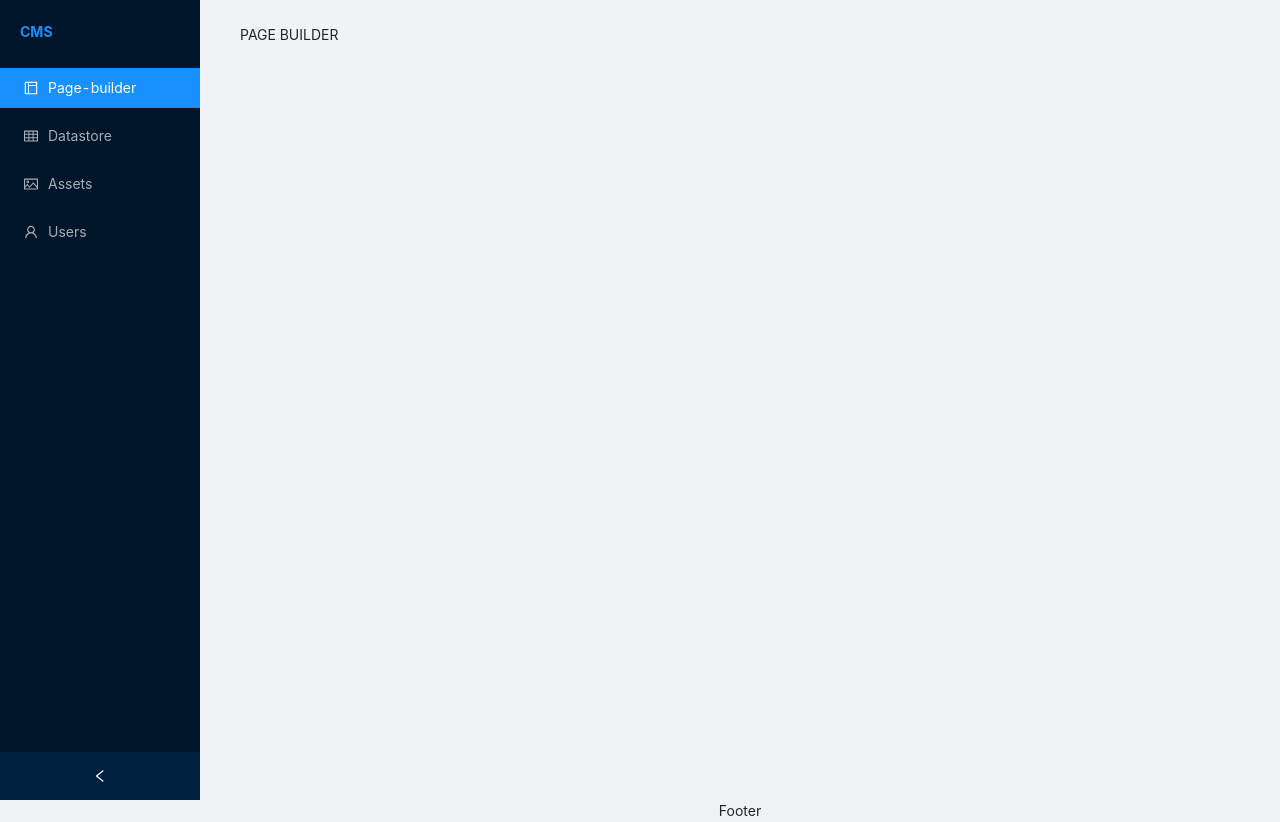
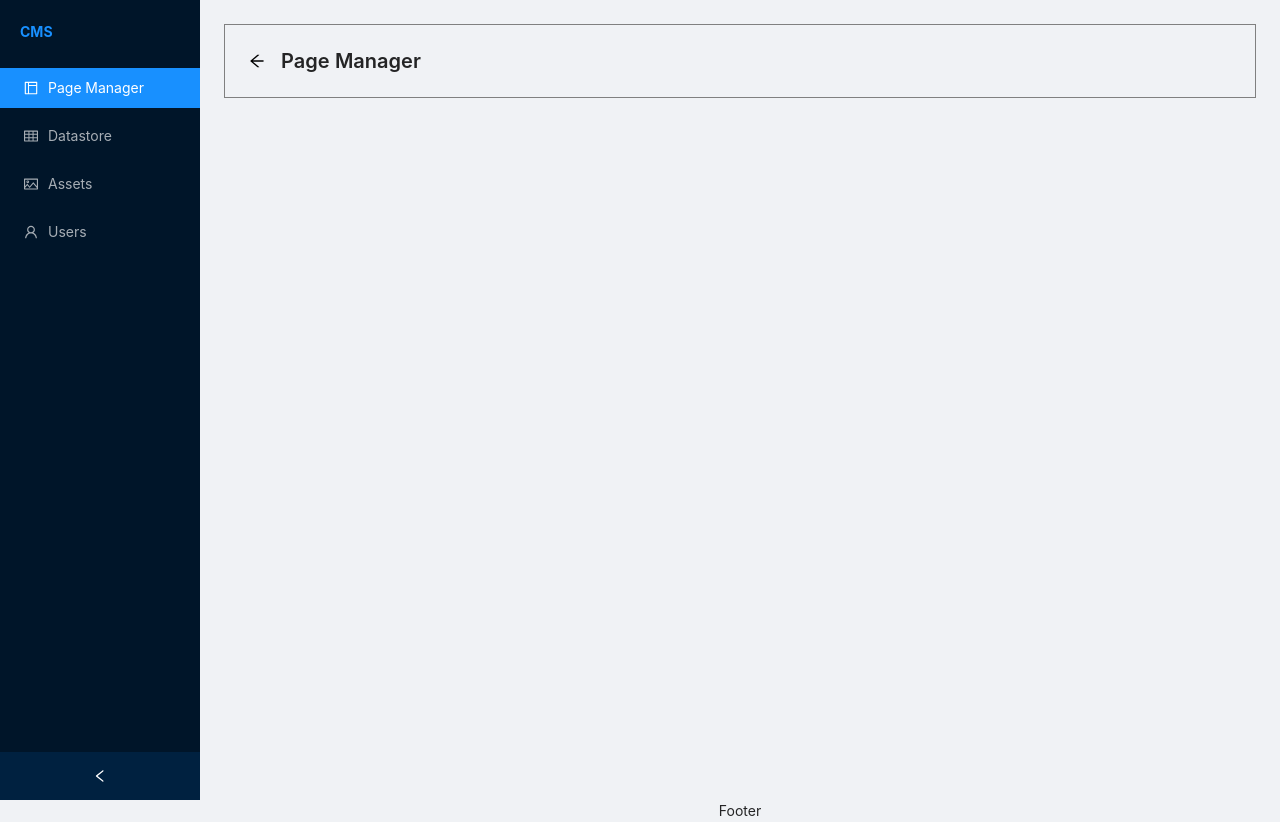
Before and after one commit to simranjitsingh3720/CMS, a Next.js app: page /admin/page-builder in a window 1280 px wide. Built offline with nearby package versions, Linux system fonts and the light colour scheme.

Commit message:
add header

```diff
--- a/pages/_app.js
+++ b/pages/_app.js
@@ -1,12 +1,27 @@
 import 'antd/dist/antd.css';
-import PageLayout from '../ui/page-components/components/layout/layout';
-import styles from '../styles/globals.scss';
+import Head from 'next/head';
+import PageLayout from '../ui/page-components/components/layout/PageLayout';
+import '../styles/globals.scss';
 
 function MyApp({ Component, pageProps }) {
+  const { title: propTitle } = pageProps || {};
+  const content = <Component {...pageProps} />;
+
+  let title = 'COGO-CMS';
+
+  if (propTitle) {
+    title = `${propTitle}`;
+  }
+
   return (
-    <PageLayout>
-      <Component {...pageProps} />
-    </PageLayout>
+    <>
+      <Head>
+        <title>{title}</title>
+      </Head>
+      <PageLayout>
+        {content}
+      </PageLayout>
+    </>
   );
 }
 
--- a/pages/admin/page-builder/index.js
+++ b/pages/admin/page-builder/index.js
@@ -1,5 +1,16 @@
 import React from 'react';
 
-const index = () => <div>PAGE BUILDER</div>;
+const index = () => (
+  <div />
+);
 
 export default index;
+
+export async function getServerSideProps() {
+  return {
+    props: {
+      title: 'Page Manager',
+      breadcrumb: { crumbs: [{ title: 'page-manager' }] },
+    },
+  };
+}
--- /dev/null
+++ b/styles/pageTitle.module.scss
@@ -0,0 +1,3 @@
+.pageTitle{
+  border: 1px solid gray
+}
--- /dev/null
+++ b/ui/page-components/components/ActionBar/index.js
@@ -0,0 +1,5 @@
+import React from 'react';
+
+const index = () => <div />;
+
+export default index;
--- a/ui/page-components/components/layout/layout.js
+++ b/ui/page-components/components/layout/PageLayout.js
@@ -1,20 +1,18 @@
 import { Layout } from 'antd';
-import Link from 'next/link';
 import Sidebar from './sider';
-import Content from './content';
+import PageContent from './content';
 
-const { Header, Footer } = Layout;
+const { Footer } = Layout;
 
-function PageLayout({ children = null }) {
+function PageLayout({
+  children = null,
+}) {
   return (
     <Layout style={{ minHeight: '100vh' }} hasSider>
-
       <Sidebar />
-
       <Layout className="site-layout">
-        <Content style={{ textAlign: 'center' }}>{children}</Content>
+        <PageContent>{children}</PageContent>
         <Footer style={{ textAlign: 'center', padding: 0 }}>Footer</Footer>
-
       </Layout>
     </Layout>
   );
--- a/ui/page-components/components/layout/content.js
+++ b/ui/page-components/components/layout/content.js
@@ -1,10 +1,11 @@
 import React from 'react';
 import { Content } from 'antd/lib/layout/layout';
+import PageTitle from '../pageTitle/PageTitle';
 
-function PageContent({ children }) {
+function PageContent({ children = null }) {
+  const { title } = children.props;
   return (
     <Content style={{
-      margin: '0 16px',
       overflow: 'auto',
       height: '100vh',
     }}
@@ -14,6 +15,7 @@ function PageContent({ children }) {
         className="site-layout-background"
         style={{ padding: 24, minHeight: 360 }}
       >
+        <PageTitle title={title} />
         {children}
       </div>
     </Content>
--- a/ui/page-components/components/layout/sideNavContent.js
+++ b/ui/page-components/components/layout/sideNavContent.js
@@ -3,7 +3,7 @@ import {
 } from '@ant-design/icons';
 
 const navData = [{
-  name: 'Page-builder',
+  name: 'Page Manager',
   path: '/admin/page-builder',
   icon: <LayoutOutlined />,
 }, {
--- /dev/null
+++ b/ui/page-components/components/pageTitle/PageTitle.js
@@ -0,0 +1,22 @@
+import React from 'react';
+import { PageHeader } from 'antd';
+import styles from '../../../../styles/pageTitle.module.scss';
+
+function PageTitle({
+  title = null, onBack, subTitle = null, extra = [],
+}) {
+  return (
+    <div>
+      <PageHeader
+        className={styles.pageTitle}
+        onBack={onBack || function goBack() { window.history.back(); }}
+        title={title}
+        subTitle={subTitle}
+        extra={extra}
+      />
+      {/* <Divider style={{ padding: 0, margin: 0, border: '2px solid red' }} /> */}
+    </div>
+  );
+}
+
+export default PageTitle;
```
Also changed, not shown: pages/admin/assets/index.js (+8 -0 lines), pages/admin/datastore/index.js (+9 -0 lines), pages/admin/users/index.js (+9 -0 lines).
